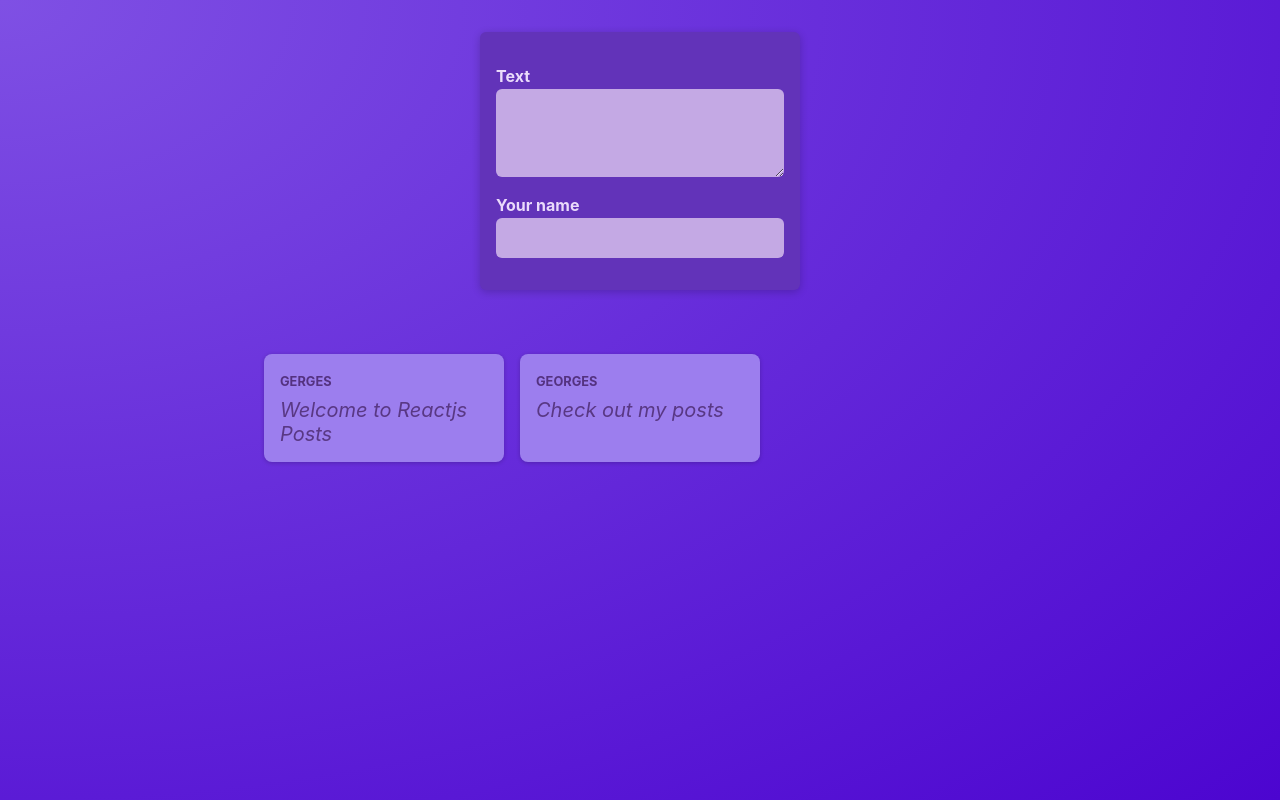
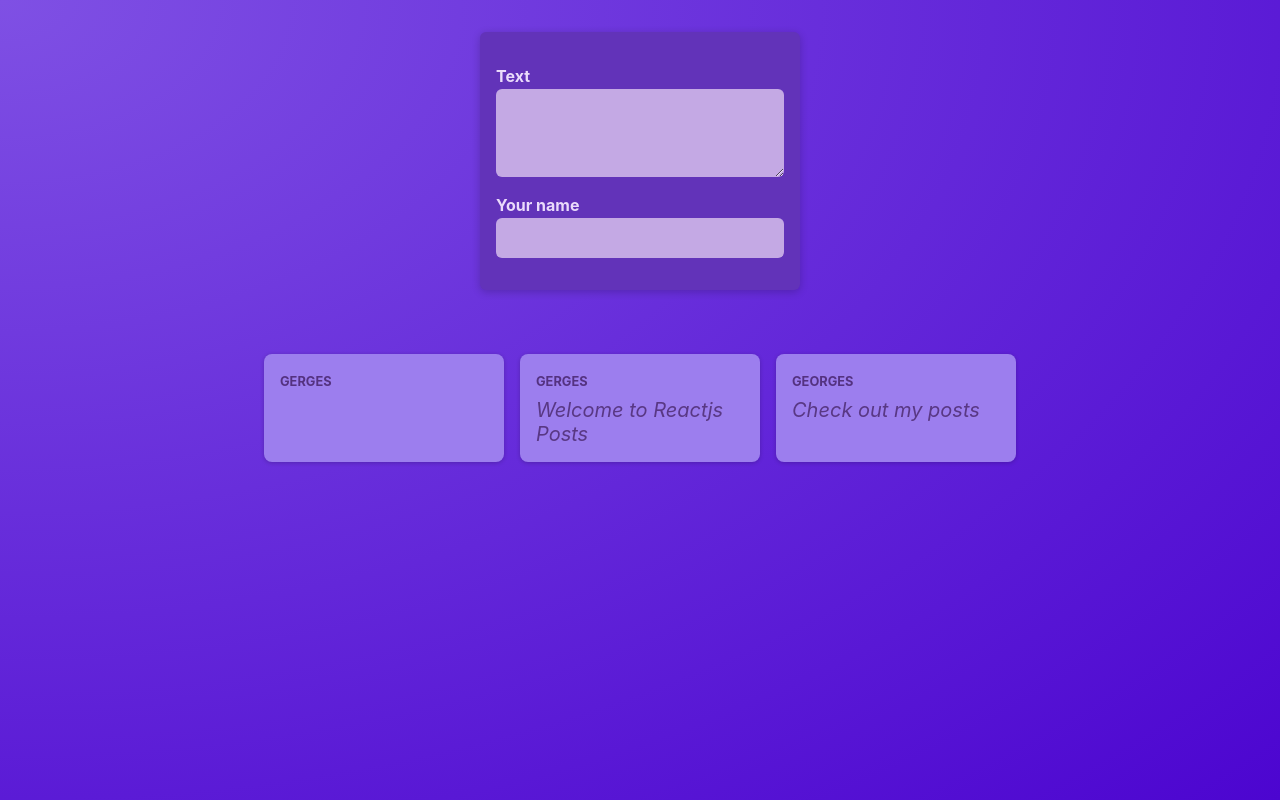
Before and after one commit to G3RGES/react-posts, a React (Vite) app: page / in a window 1280 px wide. Built offline with nearby package versions, Linux system fonts and the light colour scheme.

Commit message:
Update PostsList.jsx
using useState and passing the set method to the newPost component

```diff
--- a/src/components/PostsList.jsx
+++ b/src/components/PostsList.jsx
@@ -1,13 +1,16 @@
-import React from "react";
+import React, { useState } from "react";
 import Post from "./Post";
 import classes from "./PostsList.module.css";
 import NewPost from "./NewPost";
 
-const PostsList = (props) => {
+const PostsList = () => {
+  const [bodyText, setBodyText] = useState("");
+
   return (
     <>
-      <NewPost />
+      <NewPost setBodyText={setBodyText} />
       <ul className={classes.posts}>
+        <Post author="Gerges" body={bodyText} />
         <Post author="Gerges" body="Welcome to Reactjs Posts" />
         <Post author="Georges" body="Check out my posts" />
       </ul>
```
